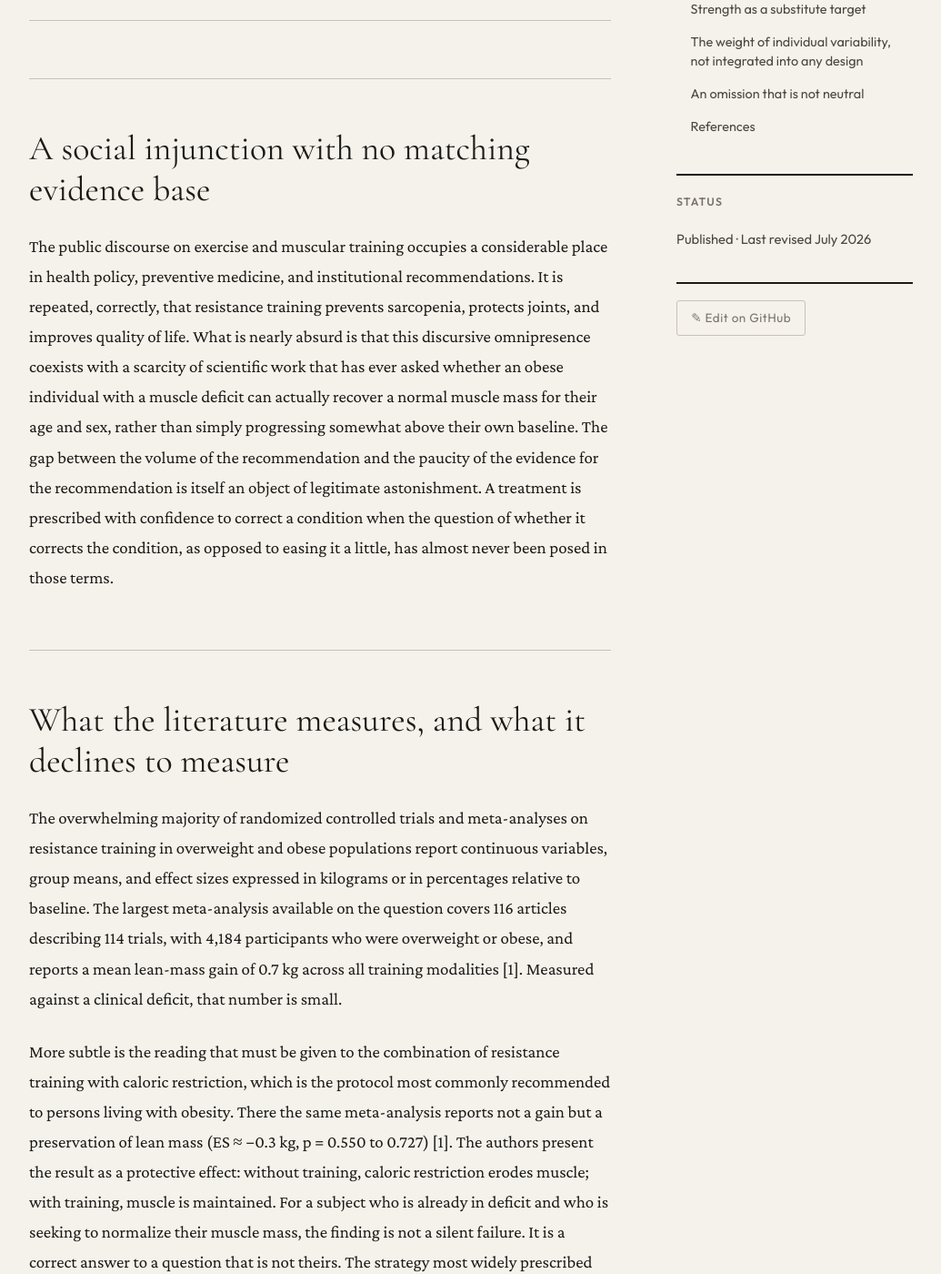
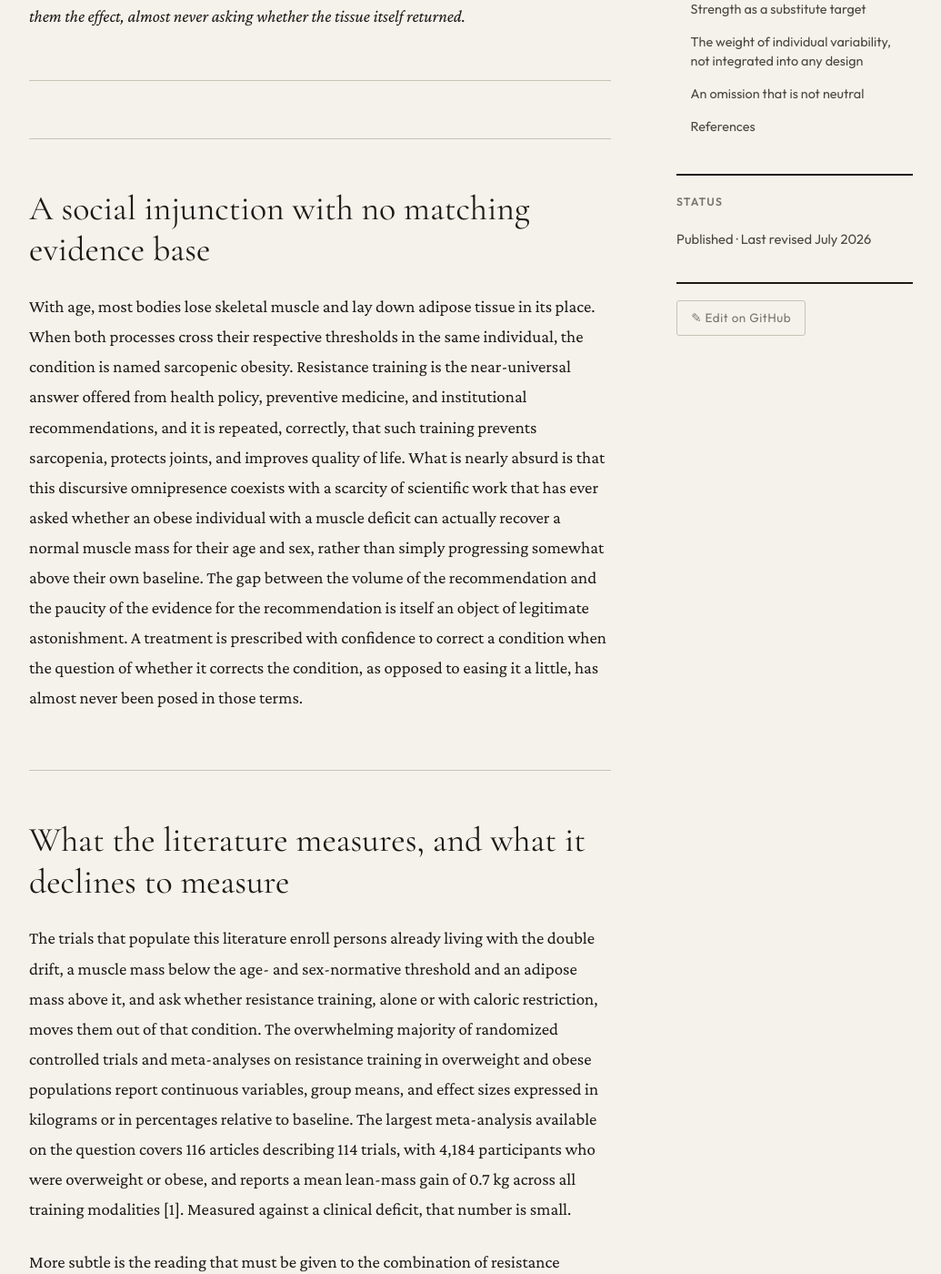
Before and after one commit to PerigGouanvic/physiological-rights, a Jekyll site: the page built from _critique/strength-they-measure-mass-they-miss.md, in a window 1280 px wide and 1400 px high, scrolled down 513 px. Shown: the whole window at 91% size, without its empty margins (122-1157 px from the left). Built offline with Jekyll 4.4.1, drawn with Linux system fonts in a browser that asks for light colours; some of the changed text lies outside the part shown.

Commit message:
edit(critique): tighten opening on sarcopenic obesity double drift
Title, subtitle, and opening paragraphs now name the subject up
front: muscle loss + fat gain with age crossing thresholds together.
The critique already turned on that framing further down; the top
of the piece now signals it too, so the reader is not led in through
a general "exercise discourse" gate.

Frontmatter description rewritten to match.

Co-Authored-By: Claude Opus 4.7 <noreply@anthropic.com>

```diff
--- a/_critique/strength-they-measure-mass-they-miss.md
+++ b/_critique/strength-they-measure-mass-they-miss.md
@@ -1,24 +1,24 @@
 ---
 layout: default
-title: The Strength They Measure, the Mass They Miss
-description: "The literature on resistance training in sarcopenic obesity measures strength gains and improvements in walking speed and calls them the effect. It almost never asks whether the muscle mass returned to normal. When one recent trial did ask, more than a third of the participants left the diagnostic category. The absence is not confined to individual trials: the most recent umbrella review, covering thirty-three primary studies, extracts no remission endpoint at all. The blind spot is stabilized at the level of the syntheses themselves."
+title: "Sarcopenic Obesity: The Strength They Measure, the Mass They Miss"
+description: "With age, most bodies lose skeletal muscle and lay down adipose tissue in its place. When both processes cross their thresholds together, the condition is named sarcopenic obesity. The literature on resistance training measures strength gains and calls them the effect. It almost never asks whether the muscle mass returned to normal. When one recent trial did ask, more than a third of participants left the diagnostic category."
 status: published
 last_revised: "July 2026"
 ---
 
-# The Strength They Measure, the Mass They Miss
+# Sarcopenic Obesity: The Strength They Measure, the Mass They Miss
 
-*The gap between what the public discourse on exercise assumes and what the trials on exercise actually test.*
+*Age erodes muscle and lays down fat in its place. The trials measure strength gains and call them the effect, almost never asking whether the tissue itself returned.*
 
 ---
 
 ## A social injunction with no matching evidence base
 
-The public discourse on exercise and muscular training occupies a considerable place in health policy, preventive medicine, and institutional recommendations. It is repeated, correctly, that resistance training prevents sarcopenia, protects joints, and improves quality of life. What is nearly absurd is that this discursive omnipresence coexists with a scarcity of scientific work that has ever asked whether an obese individual with a muscle deficit can actually recover a normal muscle mass for their age and sex, rather than simply progressing somewhat above their own baseline. The gap between the volume of the recommendation and the paucity of the evidence for the recommendation is itself an object of legitimate astonishment. A treatment is prescribed with confidence to correct a condition when the question of whether it corrects the condition, as opposed to easing it a little, has almost never been posed in those terms.
+With age, most bodies lose skeletal muscle and lay down adipose tissue in its place. When both processes cross their respective thresholds in the same individual, the condition is named sarcopenic obesity. Resistance training is the near-universal answer offered from health policy, preventive medicine, and institutional recommendations, and it is repeated, correctly, that such training prevents sarcopenia, protects joints, and improves quality of life. What is nearly absurd is that this discursive omnipresence coexists with a scarcity of scientific work that has ever asked whether an obese individual with a muscle deficit can actually recover a normal muscle mass for their age and sex, rather than simply progressing somewhat above their own baseline. The gap between the volume of the recommendation and the paucity of the evidence for the recommendation is itself an object of legitimate astonishment. A treatment is prescribed with confidence to correct a condition when the question of whether it corrects the condition, as opposed to easing it a little, has almost never been posed in those terms.
 
 ## What the literature measures, and what it declines to measure
 
-The overwhelming majority of randomized controlled trials and meta-analyses on resistance training in overweight and obese populations report continuous variables, group means, and effect sizes expressed in kilograms or in percentages relative to baseline. The largest meta-analysis available on the question covers 116 articles describing 114 trials, with 4,184 participants who were overweight or obese, and reports a mean lean-mass gain of 0.7 kg across all training modalities [1]. Measured against a clinical deficit, that number is small.
+The trials that populate this literature enroll persons already living with the double drift, a muscle mass below the age- and sex-normative threshold and an adipose mass above it, and ask whether resistance training, alone or with caloric restriction, moves them out of that condition. The overwhelming majority of randomized controlled trials and meta-analyses on resistance training in overweight and obese populations report continuous variables, group means, and effect sizes expressed in kilograms or in percentages relative to baseline. The largest meta-analysis available on the question covers 116 articles describing 114 trials, with 4,184 participants who were overweight or obese, and reports a mean lean-mass gain of 0.7 kg across all training modalities [1]. Measured against a clinical deficit, that number is small.
 
 More subtle is the reading that must be given to the combination of resistance training with caloric restriction, which is the protocol most commonly recommended to persons living with obesity. There the same meta-analysis reports not a gain but a preservation of lean mass (ES ≈ −0.3 kg, p = 0.550 to 0.727) [1]. The authors present the result as a protective effect: without training, caloric restriction erodes muscle; with training, muscle is maintained. For a subject who is already in deficit and who is seeking to normalize their muscle mass, the finding is not a silent failure. It is a correct answer to a question that is not theirs. The strategy most widely prescribed protects against loss. It does not restore.
 
```
